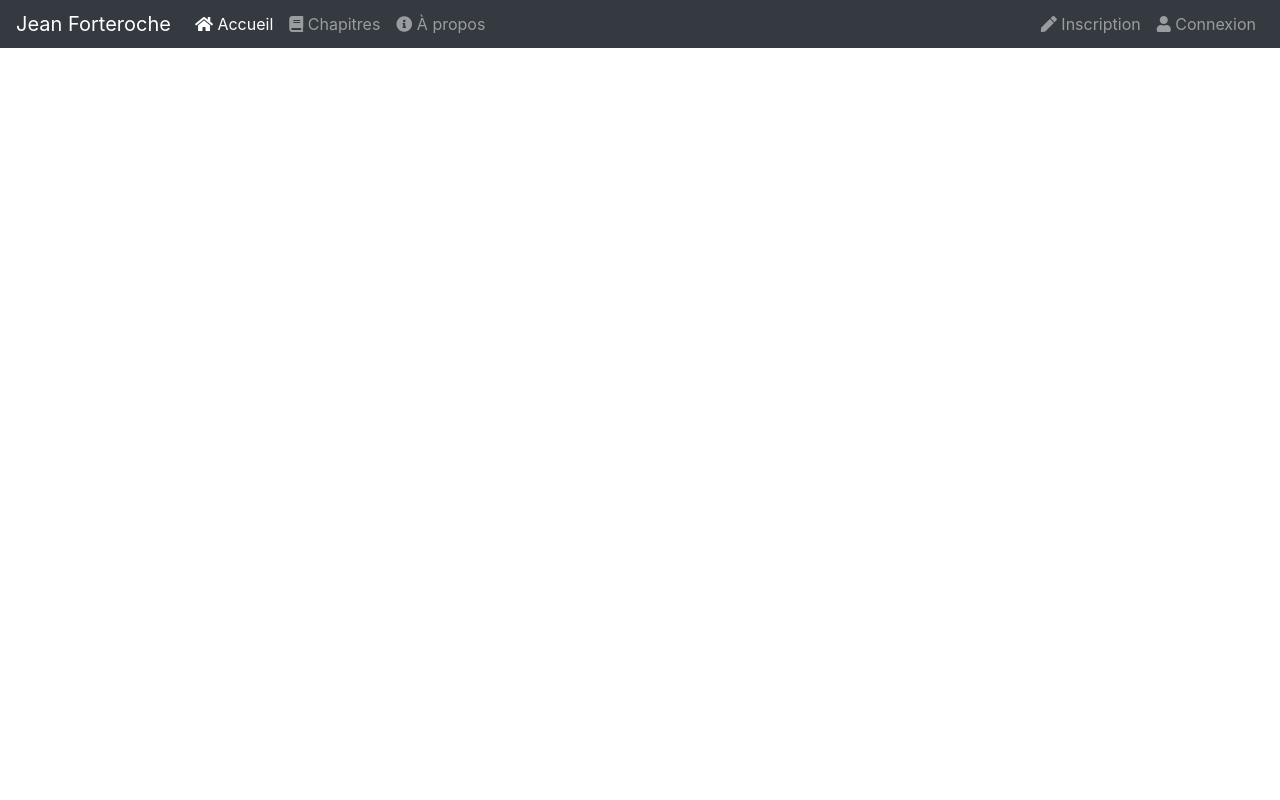
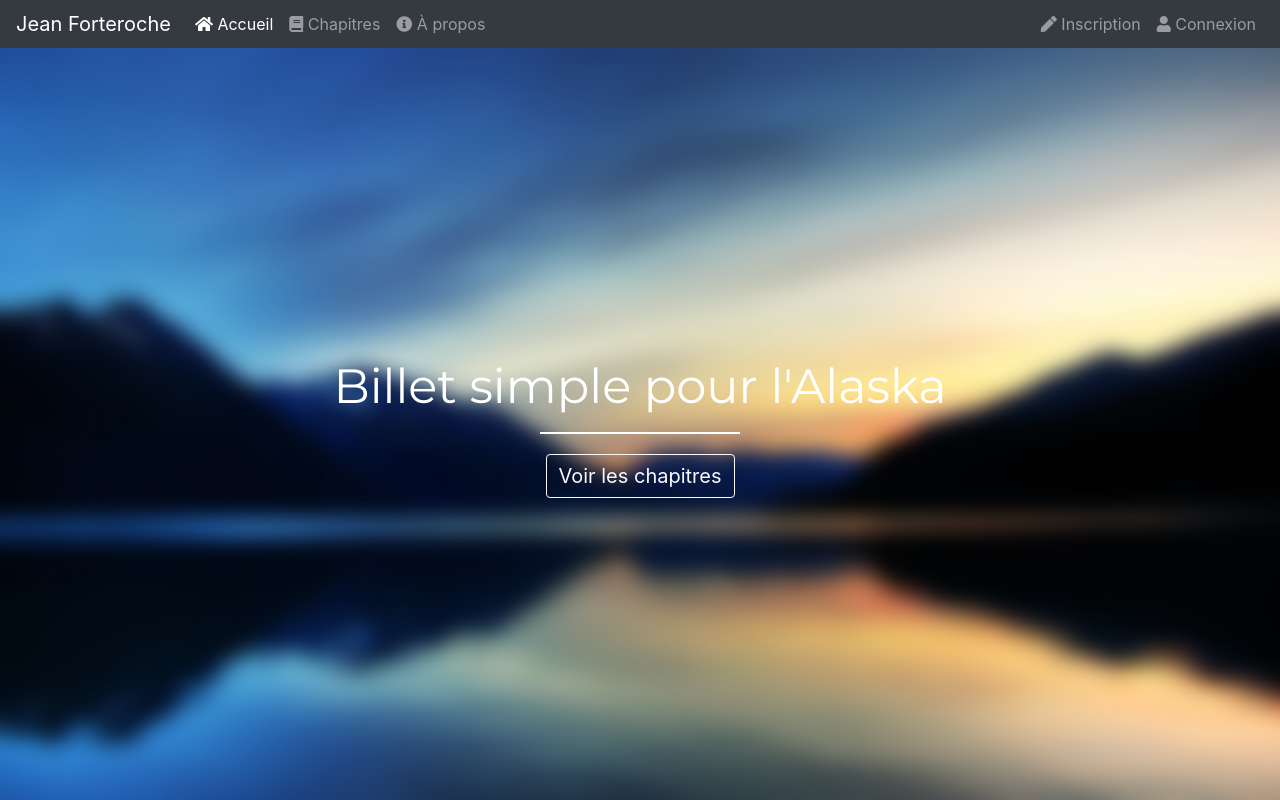
Before and after one commit to Crayzo/projet_4, a PHP site: page / in a window 1280 px wide. Run offline with PHP 8.4, Linux system fonts and the light colour scheme; some libraries are stand-ins or nearby versions.

Commit message:
Adding Slider with text

```diff
--- a/index.html
+++ b/index.html
@@ -8,6 +8,7 @@
     <link rel="stylesheet" href="https://stackpath.bootstrapcdn.com/bootstrap/4.3.1/css/bootstrap.min.css" integrity="sha384-ggOyR0iXCbMQv3Xipma34MD+dH/1fQ784/j6cY/iJTQUOhcWr7x9JvoRxT2MZw1T" crossorigin="anonymous">
     <link rel="stylesheet" href="https://use.fontawesome.com/releases/v5.8.1/css/all.css">
     <link rel="stylesheet" href="style.css">
+    <link href="https://fonts.googleapis.com/css?family=Montserrat" rel="stylesheet">
     <title>Jean Forteroche</title>
   </head>
   <body>
@@ -34,6 +35,18 @@
             </ul>
         </div>
     </nav>
+    <section>
+       <div class="slider">
+           <div id="slider-image">
+                <img src="slider/1.jpg" class="img-fluid" alt="Responsive image">
+           </div>
+           <div id="slider-text">
+                <p>Billet simple pour l'Alaska</p>
+                <div class="separator"></div>
+                <button class="btn btn-outline-light">Voir les chapitres</button>
+           </div>
+       </div>
+    </section>
     <!-- Optional JavaScript -->
     <!-- jQuery first, then Popper.js, then Bootstrap JS -->
     <script src="https://code.jquery.com/jquery-3.3.1.slim.min.js"></script>
--- a/style.css
+++ b/style.css
@@ -2,3 +2,44 @@
 {
     height: 6vh;
 }
+.slider
+{
+    position: relative;
+}
+#slider-image
+{
+    height: 94vh;
+}
+#slider-image img
+{
+    width: 100%;
+    height: 100%;
+}
+#slider-text
+{
+    width: 100%;
+    position: absolute;
+    top: 50%;
+    left: 50%;
+    transform: translate(-50%, -50%);
+    color: white;
+    text-align: center;
+}
+#slider-text p
+{
+    margin: 0;
+    font-size: 3em;
+    font-family: 'Montserrat', sans-serif;
+}
+#slider-text button
+{
+    margin-top: 10px;
+    font-size: 20px;
+}
+.separator
+{
+    width: 200px;
+    height: 2px;
+    background: #fff;
+    margin: 10px auto;
+}
```
Also changed, not shown: slider/1.jpg (added).
